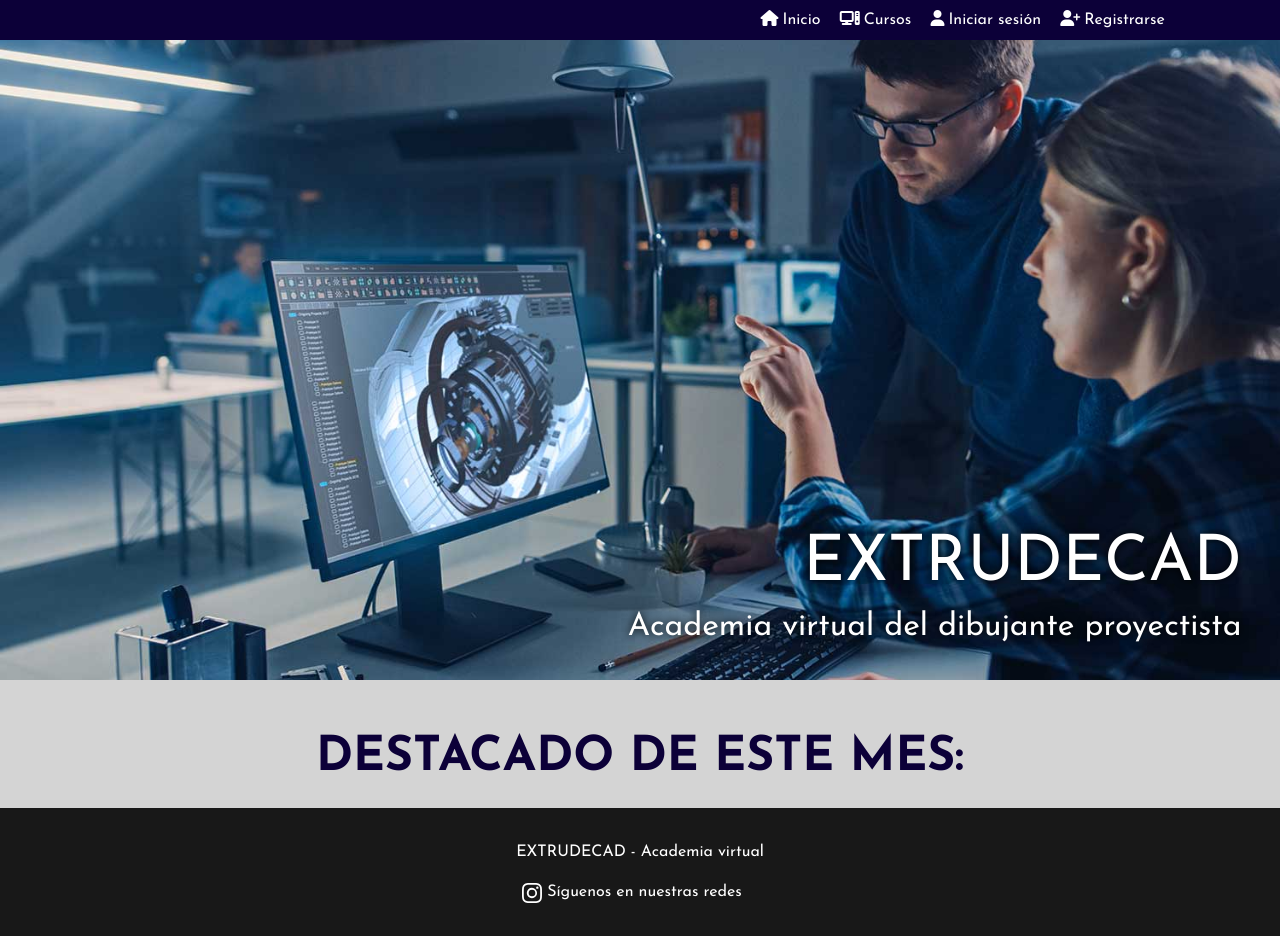
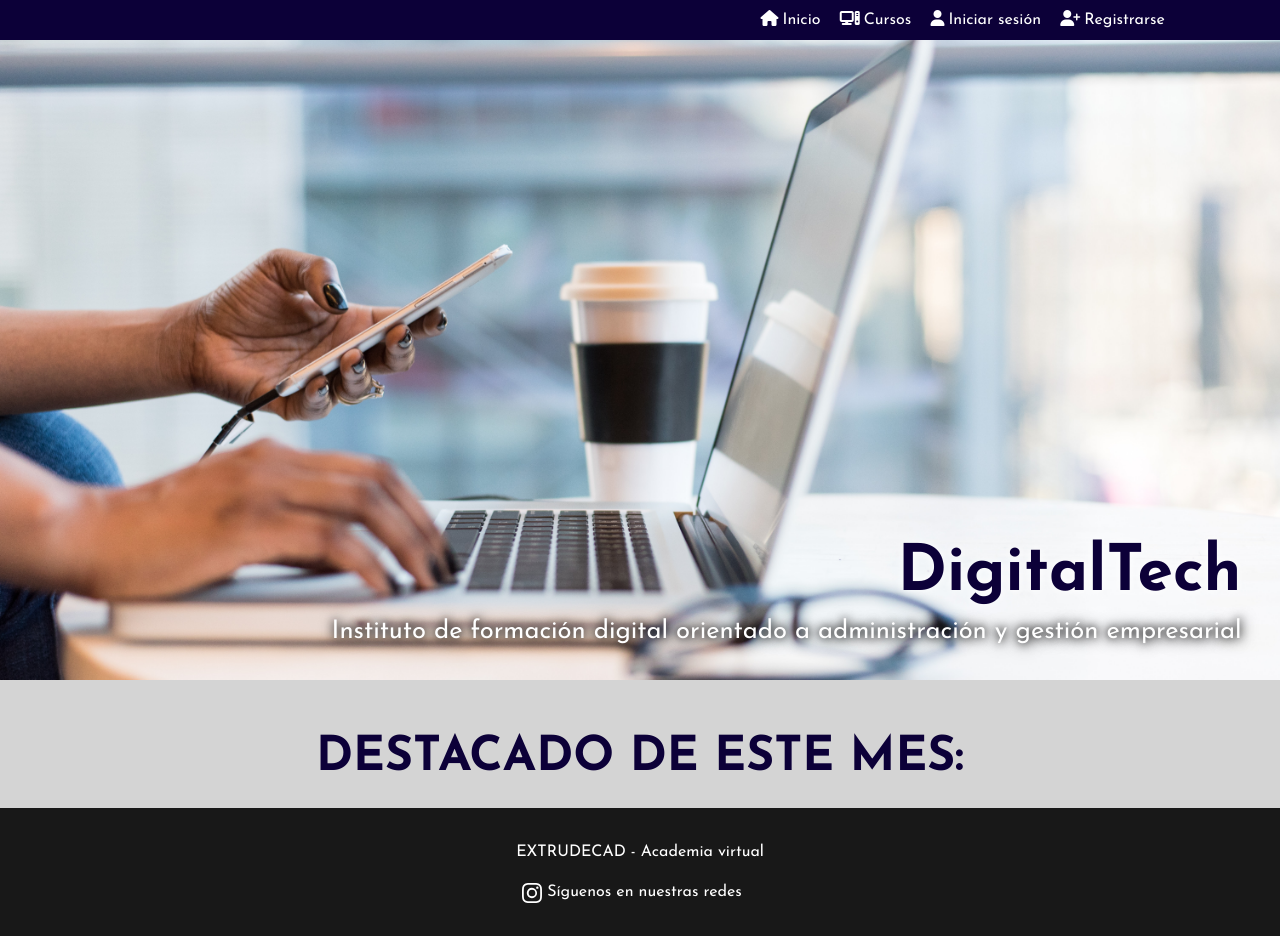
Before and after one commit to JuanZenklusen/extrude_project, a Django app: page / in a window 1280 px wide. Run offline with Django 4.2, Linux system fonts and the light colour scheme; data that the repository does not hold is empty; some libraries are stand-ins or nearby versions.

Commit message:
cambio en estilos

```diff
--- a/courses/views.py
+++ b/courses/views.py
@@ -26,6 +26,8 @@ def view_course(request, slug):
 def play_lesson(request, slug, slug_l):
     course = get_object_or_404(Courses, slug=slug)
     lesson = get_object_or_404(Lessons, slug=slug_l)
+    title_lesson = lesson.title
+    print(title_lesson)
     matricula = Matricula.objects.filter(user=request.user, commission__course=course)
     advance = calcular_porcentaje_avance(matricula.first(), course)
 
@@ -67,6 +69,7 @@ def play_lesson(request, slug, slug_l):
     return render(request, 'play_lesson.html', {'course': course,
                                                 'modules': modules,
                                                 'lesson': lesson,
+                                                'title_lesson': title_lesson,
                                                 'user_rating': user_rating,
                                                 'cantidad_modulos': cantidad_modulos,
                                                 'next_lesson': next_lesson,
--- a/profiles/templates/index.html
+++ b/profiles/templates/index.html
@@ -6,8 +6,8 @@
 
 <header class="hero-image">
     <div>
-        <h1>EXTRUDECAD</h1>
-        <p>Academia virtual del dibujante proyectista</p>
+        <h1>DigitalTech</h1>
+        <p>Instituto de formación digital orientado a administración y gestión empresarial</p>
     </div>
 </header>
 
--- a/static/style.css
+++ b/static/style.css
@@ -23,7 +23,7 @@ html, body{
 
 .hero-image{
     height: 80vh;
-    background: url(/static/curso-CAD-1.jpg), black;
+    background: url(/static/pexels.jpg), rgba(29, 29, 29, 0.452);
     background-size: cover;
     background-position: center;
     padding: 2em;
@@ -39,14 +39,16 @@ html, body{
 .hero-image h1{
     font-size: 4rem;
     margin: 0px;
-    text-shadow: 0px 0px 8px #000000;
+    text-shadow: 0px 0px 8px #ffffff;
     width: 100%;
     text-align: right;
+    font-weight: 800;
+    color: var(--primary-color);
 }
 
 .hero-image p{
-    font-size: 2rem;
-    text-shadow: 0px 0px 8px #000;
+    font-size: 1.6rem;
+    text-shadow: 0px 0px 8px #000, 1px 1px 15px #121212;
     text-align: right;
 }
 
@@ -571,7 +573,7 @@ progress::-webkit-progress-value {
 }
 
 progress::-moz-progress-bar {
-    background-color: var(--primary-color);
+    background-color: var(--hover-links-color);
 }
 
 .complete-lesson{
@@ -582,16 +584,18 @@ progress::-moz-progress-bar {
 }
 
 .complete-lesson a{
+    display: inline-block;
     text-decoration: none;
     color: var(--color-gray);
     border: 1px solid var(--hover-links-color);
     padding: .8rem;
-    border-radius: 8px;
-    background-color: var(--primary-color);
+    border-radius: 6px;
+    background-color: var(--footer-color);
     transition: var(--time-transitions);
 }
 
 .complete-lesson a:hover{
+    scale: 1.03;
     background-color: var(--hover-links-color);
     color: var(--primary-color);
 }
```
Also changed, not shown: courses/templates/partials/modules.html (+11 -3 lines), static/pexels.jpg (added), 1 other file.
